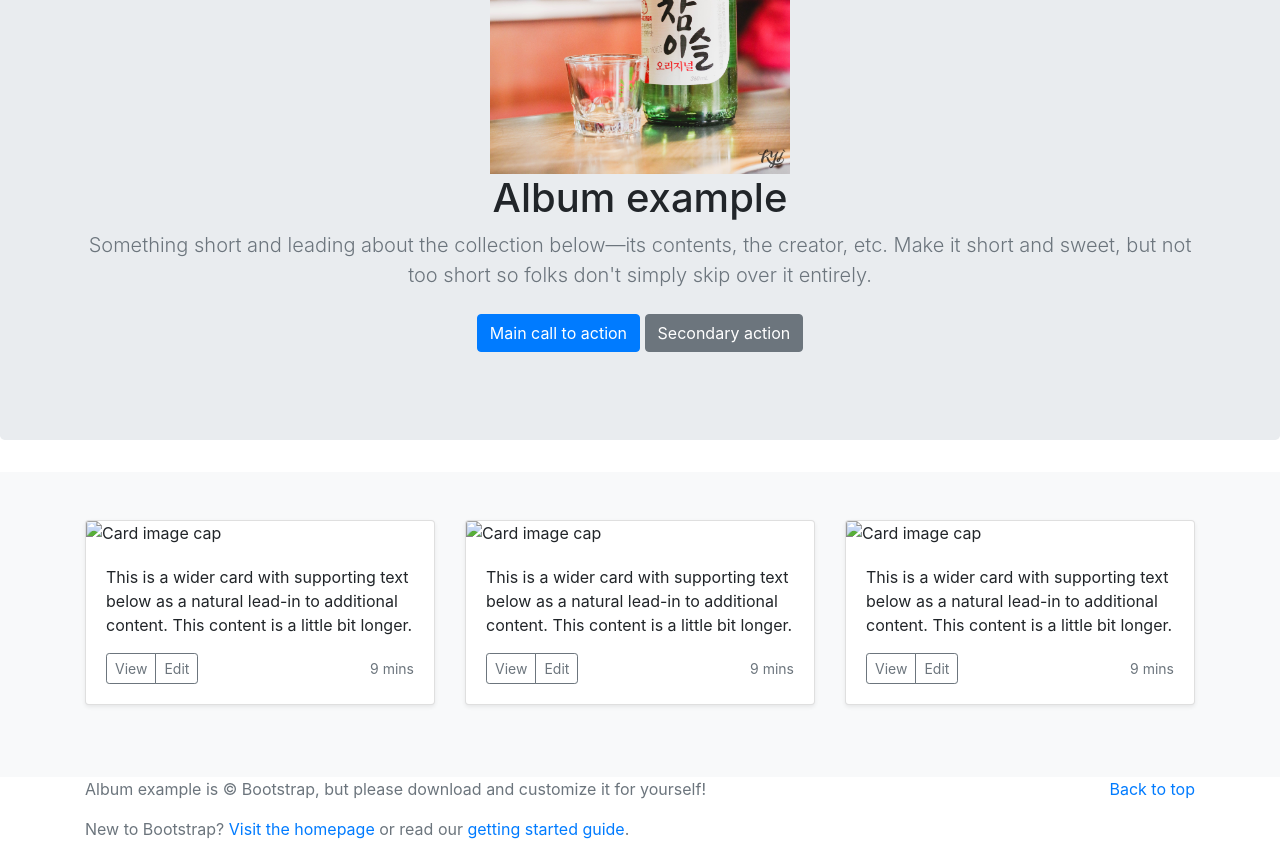
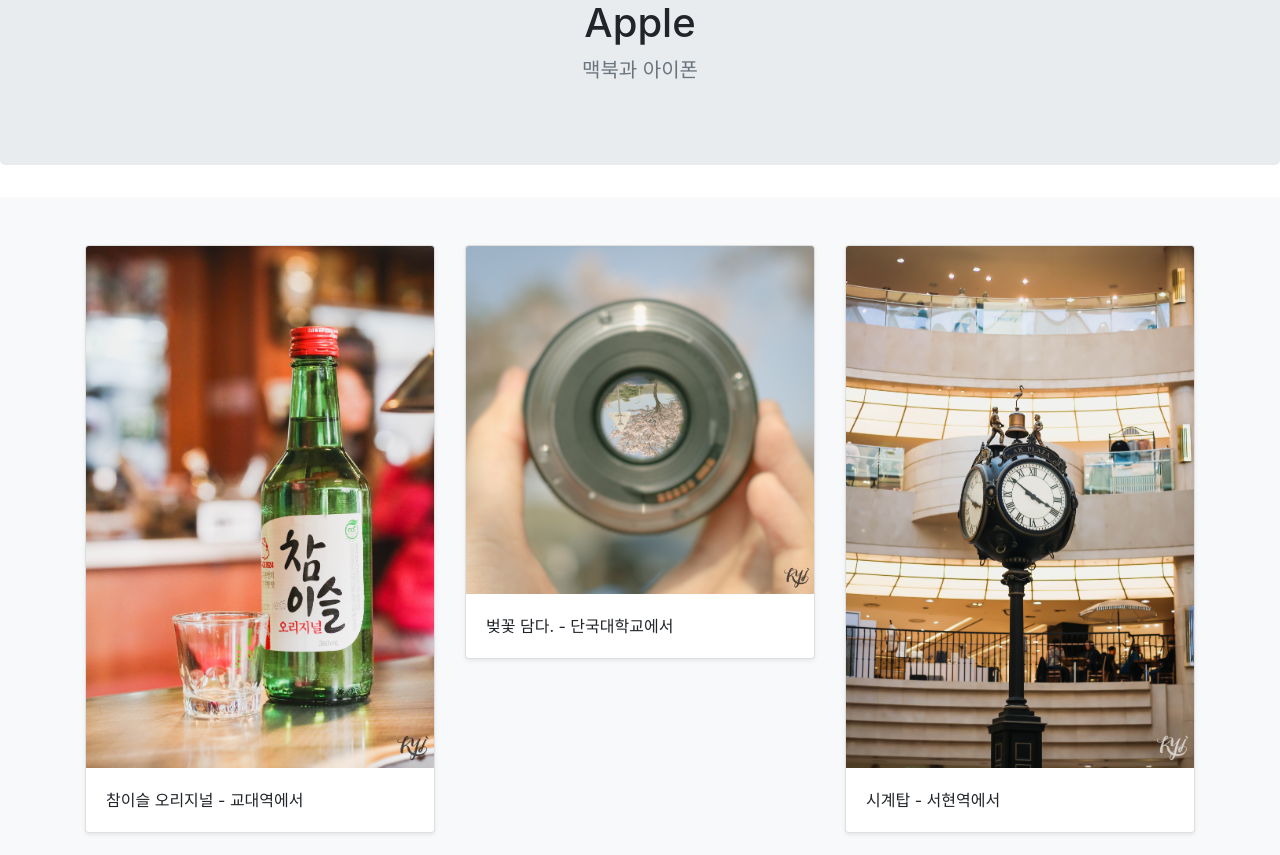
Before and after one commit to kyoju196/blogproject, a Django app: page /portfolio/portfolio/ in a window 1280 px wide. Shown: the part 450-1305 px from the top of the page. Run offline with Django 3.2, Linux system fonts and the light colour scheme; some libraries are stand-ins or nearby versions.

Commit message:
project ready

```diff
--- a/BlogApp/views.py
+++ b/BlogApp/views.py
@@ -6,7 +6,7 @@
 
 def home(request):
     Blog_element = Blog.objects
-    return render(request, 'home.html', {'Blog_element':Blog_element})
+    return render(request, './home.html', {'Blog_element':Blog_element})
 
 def detail(request,blog_id):
     Blog_detail = get_object_or_404(Blog, pk=blog_id)
--- a/PortfolioApp/templates/portfolio.html
+++ b/PortfolioApp/templates/portfolio.html
@@ -64,13 +64,9 @@
 
       <section class="jumbotron text-center">
         <div class="container">
-          <img src = "{% static 'IMG_9535.jpg' %}" width="300" height ="400" alt="">
-          <h1 class="jumbotron-heading">Album example</h1>
-          <p class="lead text-muted">Something short and leading about the collection below—its contents, the creator, etc. Make it short and sweet, but not too short so folks don't simply skip over it entirely.</p>
-          <p>
-            <a href="#" class="btn btn-primary my-2">Main call to action</a>
-            <a href="#" class="btn btn-secondary my-2">Secondary action</a>
-          </p>
+          <img src = "{% static '1.jpg' %}" width="300"  alt="">
+          <h1 class="jumbotron-heading">Apple</h1>
+          <p class="lead text-muted">맥북과 아이폰</p>
         </div>
       </section>
 
@@ -80,46 +76,41 @@
           <div class="row">
             <div class="col-md-4">
               <div class="card mb-4 shadow-sm">
-                <img class="card-img-top" data-src="holder.js/100px225?theme=thumb&bg=55595c&fg=eceeef&text=Thumbnail" alt="Card image cap">
+                <img class="card-img-top" src="{% static 'IMG_9535.jpg' %}" alt="Card image cap">
                 <div class="card-body">
-                  <p class="card-text">This is a wider card with supporting text below as a natural lead-in to additional content. This content is a little bit longer.</p>
-                  <div class="d-flex justify-content-between align-items-center">
-                    <div class="btn-group">
-                      <button type="button" class="btn btn-sm btn-outline-secondary">View</button>
-                      <button type="button" class="btn btn-sm btn-outline-secondary">Edit</button>
-                    </div>
-                    <small class="text-muted">9 mins</small>
-                  </div>
+                  <p class="card-text">참이슬 오리지널 - 교대역에서</p>
                 </div>
               </div>
             </div>
             <div class="col-md-4">
               <div class="card mb-4 shadow-sm">
-                <img class="card-img-top" data-src="holder.js/100px225?theme=thumb&bg=55595c&fg=eceeef&text=Thumbnail" alt="Card image cap">
+                <img class="card-img-top" src="{% static 'IMG_0560.jpg' %}" alt="Card image cap">
                 <div class="card-body">
-                  <p class="card-text">This is a wider card with supporting text below as a natural lead-in to additional content. This content is a little bit longer.</p>
-                  <div class="d-flex justify-content-between align-items-center">
-                    <div class="btn-group">
-                      <button type="button" class="btn btn-sm btn-outline-secondary">View</button>
-                      <button type="button" class="btn btn-sm btn-outline-secondary">Edit</button>
-                    </div>
-                    <small class="text-muted">9 mins</small>
-                  </div>
+                  <p class="card-text">벚꽃 담다. - 단국대학교에서</p>
                 </div>
               </div>
             </div>
             <div class="col-md-4">
               <div class="card mb-4 shadow-sm">
-                <img class="card-img-top" data-src="holder.js/100px225?theme=thumb&bg=55595c&fg=eceeef&text=Thumbnail" alt="Card image cap">
+                <img class="card-img-top" src="{% static 'IMG_9520.jpg' %}" alt="Card image cap">
                 <div class="card-body">
-                  <p class="card-text">This is a wider card with supporting text below as a natural lead-in to additional content. This content is a little bit longer.</p>
-                  <div class="d-flex justify-content-between align-items-center">
-                    <div class="btn-group">
-                      <button type="button" class="btn btn-sm btn-outline-secondary">View</button>
-                      <button type="button" class="btn btn-sm btn-outline-secondary">Edit</button>
-                    </div>
-                    <small class="text-muted">9 mins</small>
-                  </div>
+                  <p class="card-text">시계탑 - 서현역에서</p>
+                </div>
+              </div>
+            </div>
+            <div class="col-md-4">
+              <div class="card mb-4 shadow-sm">
+                <img class="card-img-top" src="{% static 'IMG_1419.jpg' %}" alt="Card image cap">
+                <div class="card-body">
+                  <p class="card-text">(여자)아이들 - 단국대학교에서</p>
+                </div>
+              </div>
+            </div>
+            <div class="col-md-4">
+              <div class="card mb-4 shadow-sm">
+                <img class="card-img-top" src="{% static 'IMG_9544.jpg' %}" alt="Card image cap">
+                <div class="card-body">
+                  <p class="card-text">숯불 - 교대역에서</p>
                 </div>
               </div>
             </div>
```
Also changed, not shown: PortfolioApp/static/IMG_0560.jpg (added), PortfolioApp/static/IMG_9520.jpg (added), PortfolioApp/static/IMG_9544.jpg (added), static/IMG_9535.jpg (deleted), 2 other files.
